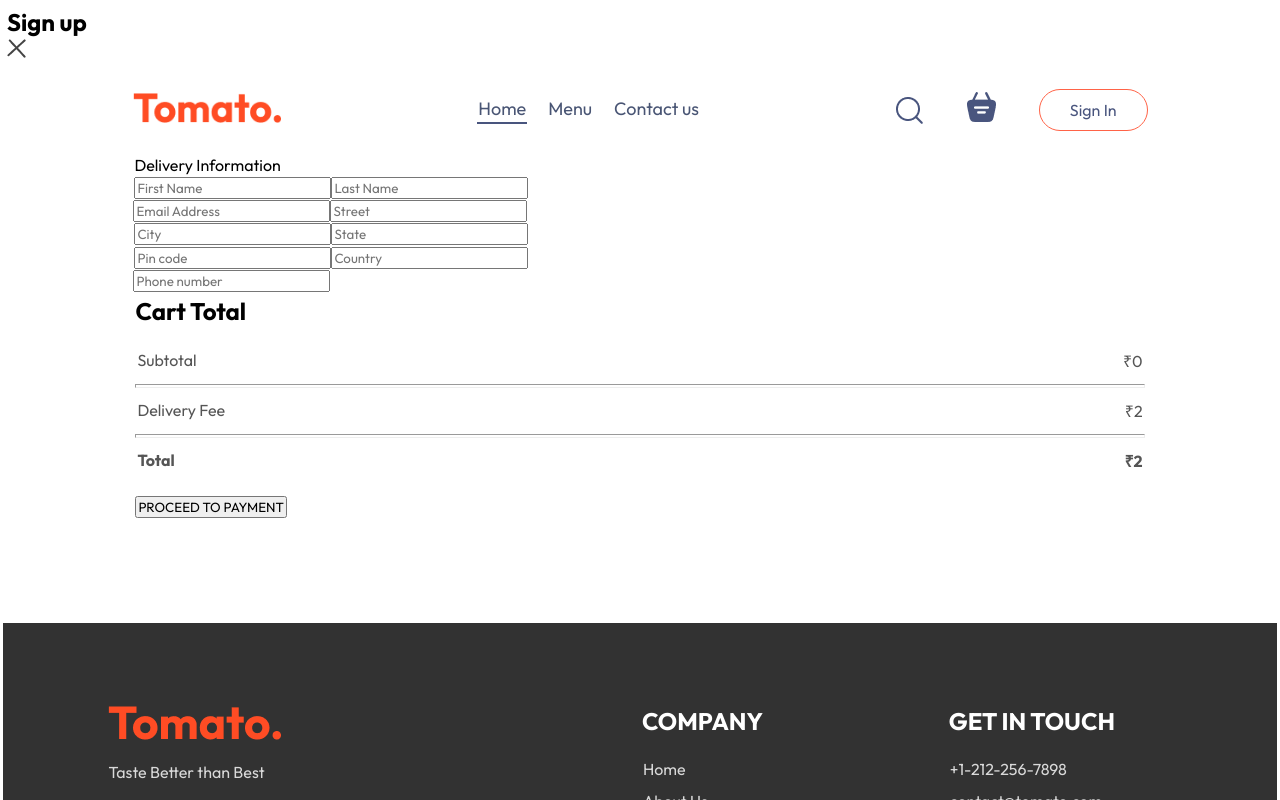
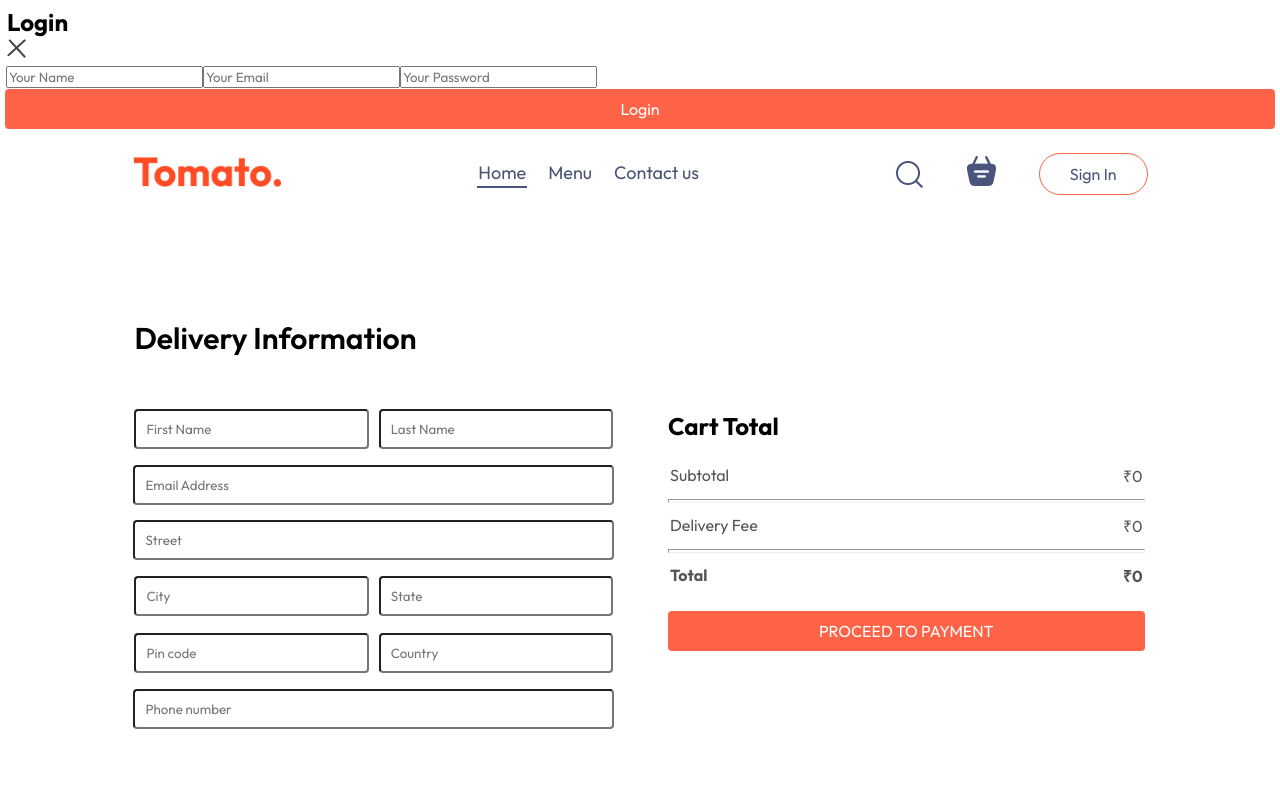
Before and after one commit to Sahil133101/FoodDelivery, a React (Vite) app in the folder frontend/: page /order in a window 1280 px wide. Both pictures are taken after a click on the button "Sign In". Shown: the top 800 px of the page. Built offline with nearby package versions, Linux system fonts and the light colour scheme.

Commit message:
practice

```diff
--- a/frontend/src/components/LoginPop-up/LoginPopUP.jsx
+++ b/frontend/src/components/LoginPop-up/LoginPopUP.jsx
@@ -3,7 +3,7 @@ import './LoginPopUP.css'
 import { assets } from '../../assets/assets'
 const LoginPopUP = ({setshowLogin}) => {
 
-  const [current, setcurrent] = useState("Sign up")
+  const [current, setcurrent] = useState("Login")
   return (
     <div className="loginPop">
         <form className='Container'>
@@ -11,7 +11,16 @@ const LoginPopUP = ({setshowLogin}) => {
 <h2> {current}</h2>
 <img onClick={()=> setshowLogin(false)} src ={assets.cross_icon} />
           </div>
+<div className="login-popup-input">
+  {current=="Login"?<></>:<input type="text" placeholder="Your Name" required />}
+  <input type="text" placeholder="Your Name" required />
+  <input type="Email" placeholder="Your Email" required />
+  <input type="password" placeholder="Your Password" required />
+</div>
+<button className='Abc'>
+  {current === "Sign up"? "Create Account" : "Login"}
 
+</button>
         </form>
     </div>
   )
--- a/frontend/src/pages/Cart/Cart.jsx
+++ b/frontend/src/pages/Cart/Cart.jsx
@@ -52,12 +52,12 @@ const navigate = useNavigate();
             <hr />
             <div className="cart-total-details">
               <p>Delivery Fee</p>
-              <p>₹{2}</p>
+              <p>₹{gettotalcartAmount() === 0 ?0 : 40}</p>
             </div>
             <hr />
             <div className="cart-total-details">
               <b>Total</b>
-              <b>₹{ gettotalcartAmount() + 2 }</b>
+              <b>₹{gettotalcartAmount()===0?0 : gettotalcartAmount()+40 }</b>
             </div>
 
           </div>
--- a/frontend/src/pages/PlaceOrder/PlaceOrder.css
+++ b/frontend/src/pages/PlaceOrder/PlaceOrder.css
@@ -0,0 +1,54 @@
+.place-order{
+    display: flex;
+    align-items: center;
+    justify-content: space-between;
+    gap: 50px;
+    margin-top: 100px;
+}
+.left{
+    width: 100%;
+    max-width: max(30%, 500px);
+}
+.left .title{
+    font-size: 30px;
+    font-weight: 600;
+    margin-bottom:50px;
+}
+.left input{
+    margin-bottom: 15px;
+    width: 100%;
+    padding: 10px;
+    border-radius: 4px;
+    outline-color: tomato;
+}
+
+.left .multi-field{
+    display: flex;
+    gap:10px;
+}
+
+.right{
+    width: 100%;
+    max-width: max(40%, 500px);
+}
+
+    .divider {
+        margin: 10px 0px;
+        border: none;
+        border-top: 1px solid #ddd;
+        background-color: red;
+      }
+      button {
+        background-color: tomato;
+        color: white;
+        border: none;
+        border-radius: 4px;
+        padding: 10px 20px;
+        cursor: pointer;
+        font-size: 16px;
+        width: 100%;
+        transition: background-color 2s ease;
+      }
+      .button:hover {
+        background-color: green; /* Darker shade of tomato */
+      }
--- a/frontend/src/pages/PlaceOrder/PlaceOrder.jsx
+++ b/frontend/src/pages/PlaceOrder/PlaceOrder.jsx
@@ -34,19 +34,19 @@ const PlaceOrder = () => {
               <p>Subtotal</p>
               <p>₹{gettotalcartAmount()}</p>
             </div>
-            <hr />
+            <hr  className='Divider' />
             <div className="cart-total-details">
               <p>Delivery Fee</p>
-              <p>₹{2}</p>
+              <p>₹{gettotalcartAmount()===0 ? 0 :40}</p>
             </div>
-            <hr />
+            <hr   className='Divider'/>
             <div className="cart-total-details">
               <b>Total</b>
-              <b>₹{gettotalcartAmount() + 2}</b>
+              <b>₹{gettotalcartAmount() ===0 ?0 :gettotalcartAmount()+40}</b>
             </div>
           </div>
           <div>
-            <button>PROCEED TO PAYMENT</button> {/* Added checkout functionality */}
+            <button >PROCEED TO PAYMENT</button> {/* Added checkout functionality */}
           </div>
         </div>
       </div>
```
